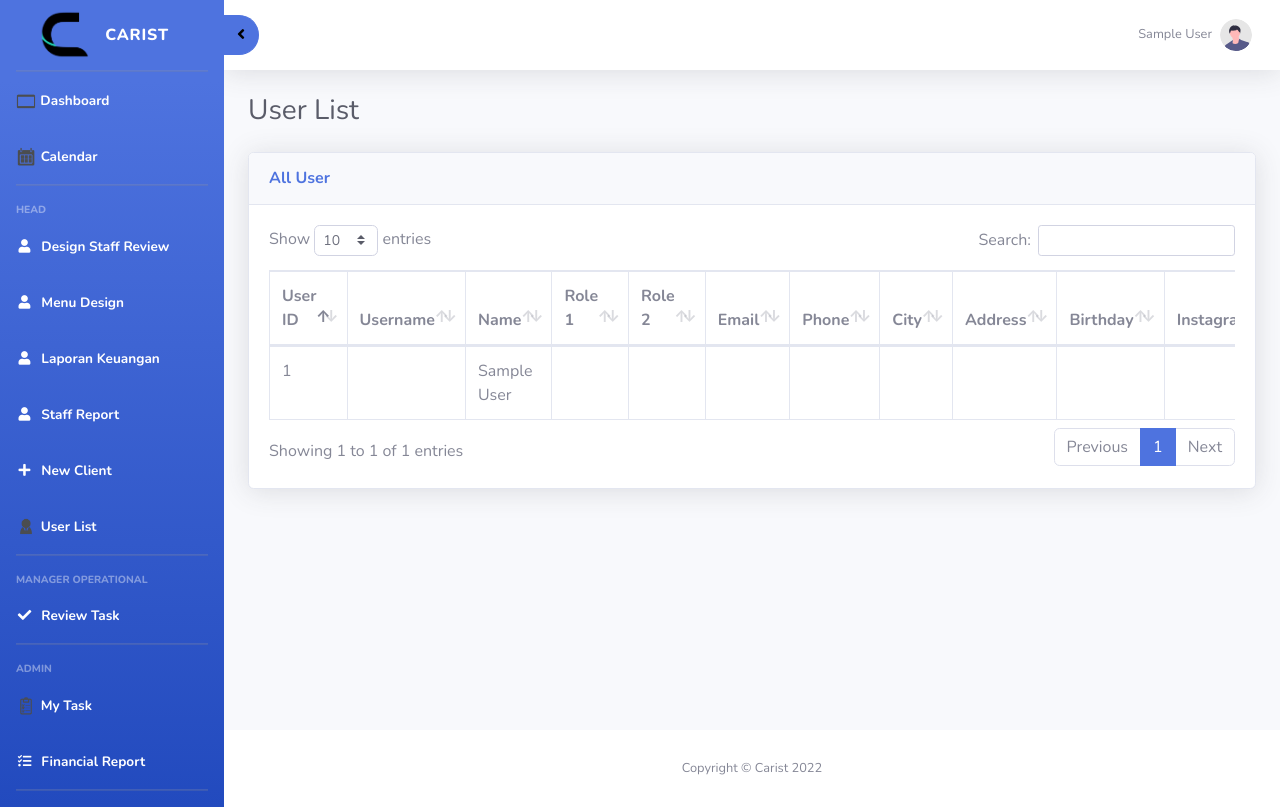
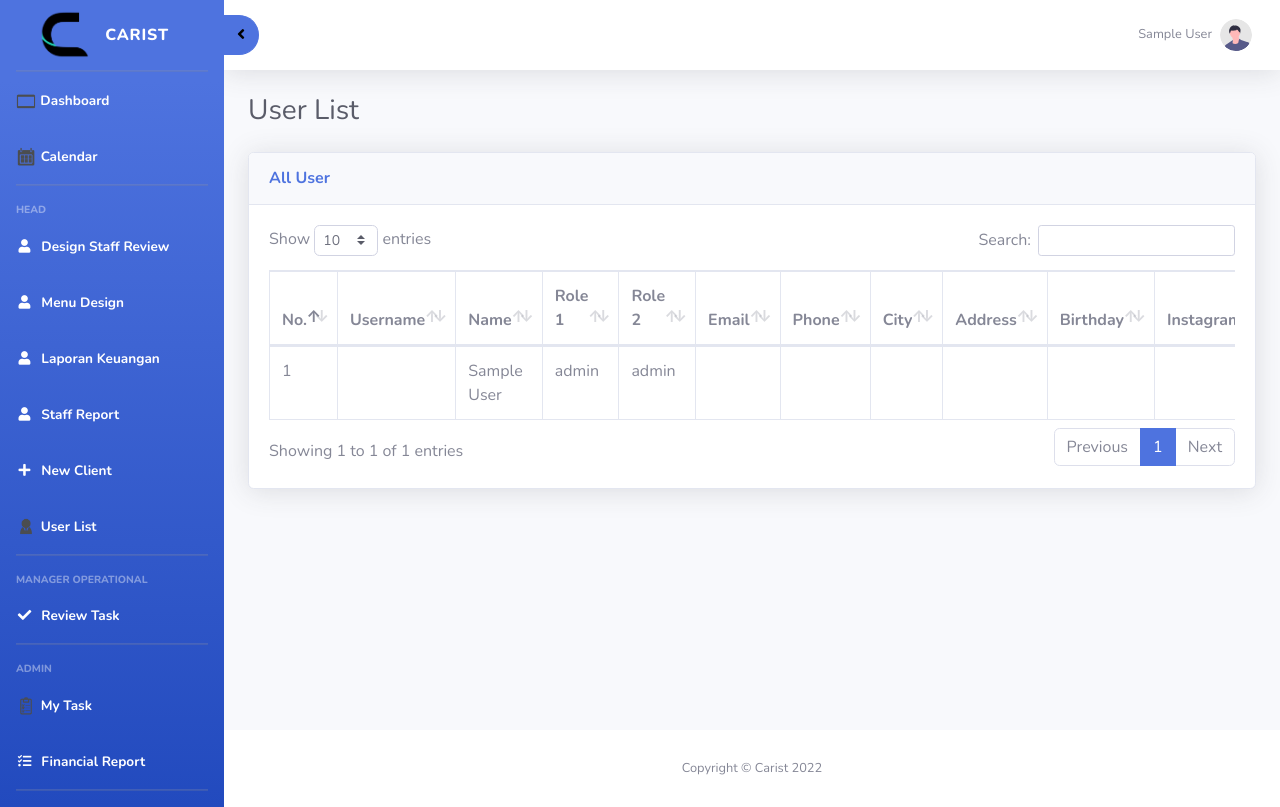
Before and after one commit to DricZ/carist_fIx, a PHP site: page /project1-carist/admin/user_list.php in a window 1280 px wide. Run offline with PHP 8.4, Linux system fonts and the light colour scheme; the visitor is signed in with stand-in values (Sample User, id 1); tables that the repository leaves empty or names only in its code hold one stand-in row (values such as "Sample post"); data that the repository does not hold is empty.

Commit message:
Update user_list.php

```diff
--- a/project1-carist/admin/user_list.php
+++ b/project1-carist/admin/user_list.php
@@ -87,7 +87,7 @@
                                         <table class="table table-bordered" id="dataTable" width="100%" cellspacing="0">
                                             <thead>
                                                 <tr>
-                                                    <th>User ID</th>
+                                                    <th>No.</th>
                                                     <th>Username</th>
                                                     <th>Name</th>
                                                     <th>Role 1</th>
@@ -108,6 +108,7 @@
                                                     $result = $conn->query($sql);
                                                     if ($result->num_rows > 0) {
                                                         // output data of each row
+                                                        $no = 1;
                                                         while($row = $result->fetch_assoc()) {
                                                             echo "<tr>";
                                                             $user_id = $row['user_id'];
@@ -123,7 +124,8 @@
                                                             $instagram = $row['instagram'];
                                                             $tiktok = $row['tiktok'];
                                                             $status = $row['status'];
-                                                            echo "<td>$user_id</td>";
+                                                            echo "<td>$no</td>";
+                                                            $no++;
                                                             echo "<td>$username</td>";
                                                             echo "<td>$name</td>";
                                                             echo "<td>$role1</td>";
```
